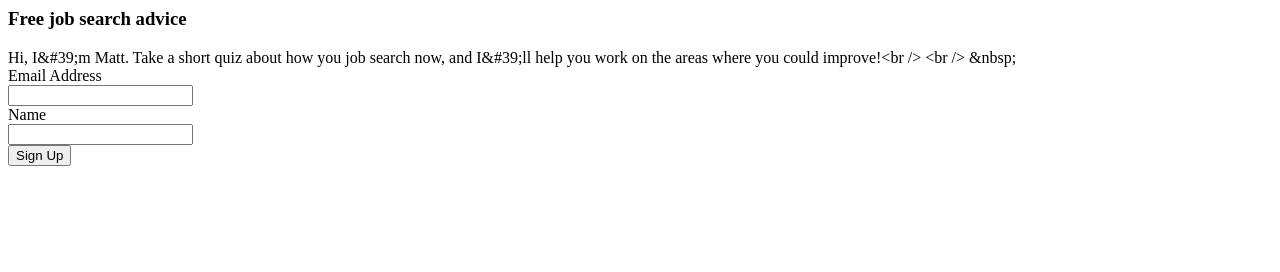
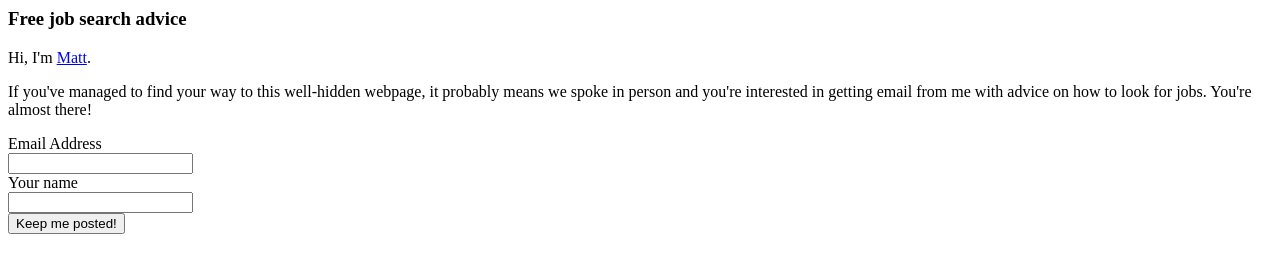
Before and after one commit to mattdp/mattdp.github.io, a plain HTML site: page index.html in a window 1280 px wide. Drawn offline with Linux system fonts and the light colour scheme.

Commit message:
improved copy, no styling

```diff
--- a/index.html
+++ b/index.html
@@ -1,17 +1,20 @@
 <form action="https://www.getdrip.com/forms/87025127/submissions" method="post" data-drip-embedded-form="87025127">
   <h3 data-drip-attribute="headline">Free job search advice</h3>
-  <div data-drip-attribute="description">Hi, I&amp;#39;m Matt. Take a short quiz about how you job search now, and I&amp;#39;ll help you work on the areas where you could improve!&lt;br /&gt;
-&lt;br /&gt;
-&amp;nbsp;</div>
+  <div data-drip-attribute="description">
+  	<p>Hi, I'm <a href="https://www.linkedin.com/in/matthewfdupont/">Matt</a>.</p>
+  	<p>If you've managed to find your way to this well-hidden webpage, it probably means we spoke in person and you're interested in getting email from me with advice on how to look for jobs. You're almost there!</p>
+	</div>
+	<div>
     <div>
         <label for="fields[email]">Email Address</label><br />
         <input type="email" name="fields[email]" value="" />
     </div>
     <div>
-        <label for="fields[name]">Name</label><br />
+        <label for="fields[name]">Your name</label><br />
         <input type="text" name="fields[name]" value="" />
     </div>
+  </div>
   <div>
-    <input type="submit" name="submit" value="Sign Up" data-drip-attribute="sign-up-button" />
+    <input type="submit" name="submit" value="Keep me posted!" data-drip-attribute="sign-up-button" />
   </div>
 </form>
```
